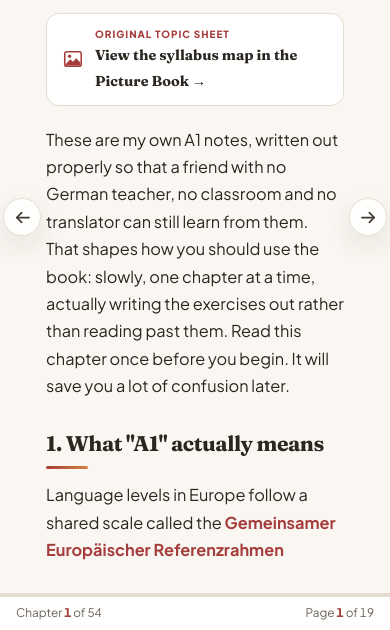
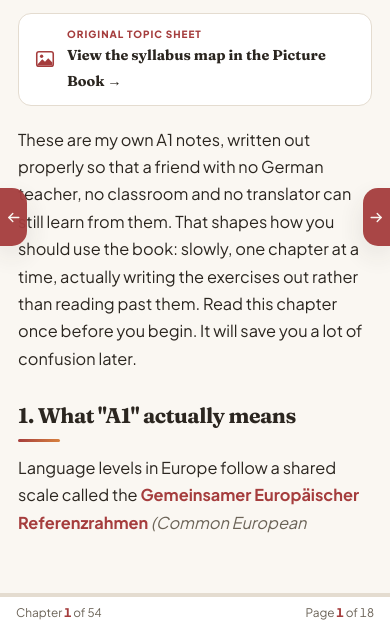
Before and after one commit to merikaboss/deutsch-ecke-merikaboss, a plain HTML site: page a1/book/chapter-00.html in a window 390 px wide. Shown: the part 214-844 px from the top of the page. Drawn offline with Linux system fonts and the light colour scheme.

Commit message:
Give the page the full phone screen; turn buttons become edge tabs
He pointed out that the wide side margins I added for the round turn
buttons wasted most of the screen. The page now takes nearly the whole
width (side padding 18px instead of 46px) and the buttons became bright
accent-coloured tabs held against the screen edges, so they stay obvious
without needing a margin of their own. Desktop is unchanged.

Verified at 375px: the text column grows from 283px to 339px, the tabs
sit flush at the edges and cover 9px of the column rather than a 46px
margin, and a real tap on a tab turns exactly one page.

Co-Authored-By: Claude Opus 5 <noreply@anthropic.com>

```diff
--- a/css/bookreader.css
+++ b/css/bookreader.css
@@ -711,9 +711,10 @@ html.reader body {
     font-size: 0.9rem;
   }
 
-  /* wide side margins so the turn buttons never sit on the words */
+  /* the page takes nearly the whole screen — see the turn buttons below,
+     which hug the edges instead of needing a margin of their own */
   .rdr-track {
-    padding: 18px 46px 16px;
+    padding: 18px 18px 16px;
   }
 
   .rdr-flow {
@@ -735,22 +736,31 @@ html.reader body {
     padding: 6px 8px;
   }
 
+  /* Bright tabs held against the screen edges. A round button in the middle
+     of the page would sit on two or three lines of text; a tab this narrow
+     covers a few pixels, so the text can have the full width of the screen. */
   .rdr-turn {
-    width: 38px;
-    height: 38px;
+    width: 27px;
+    height: 58px;
+    border-radius: 0 15px 15px 0;
+    background: var(--accent);
+    border-color: transparent;
+    color: var(--bg);
+    opacity: 0.95;
   }
 
   .rdr-turn .icon-svg {
-    width: 21px;
-    height: 21px;
+    width: 17px;
+    height: 17px;
   }
 
   .rdr-turn.back {
-    left: 3px;
+    left: 0;
   }
 
   .rdr-turn.fwd {
-    right: 3px;
+    right: 0;
+    border-radius: 15px 0 0 15px;
   }
 
   .rdr-hintbar {
```
